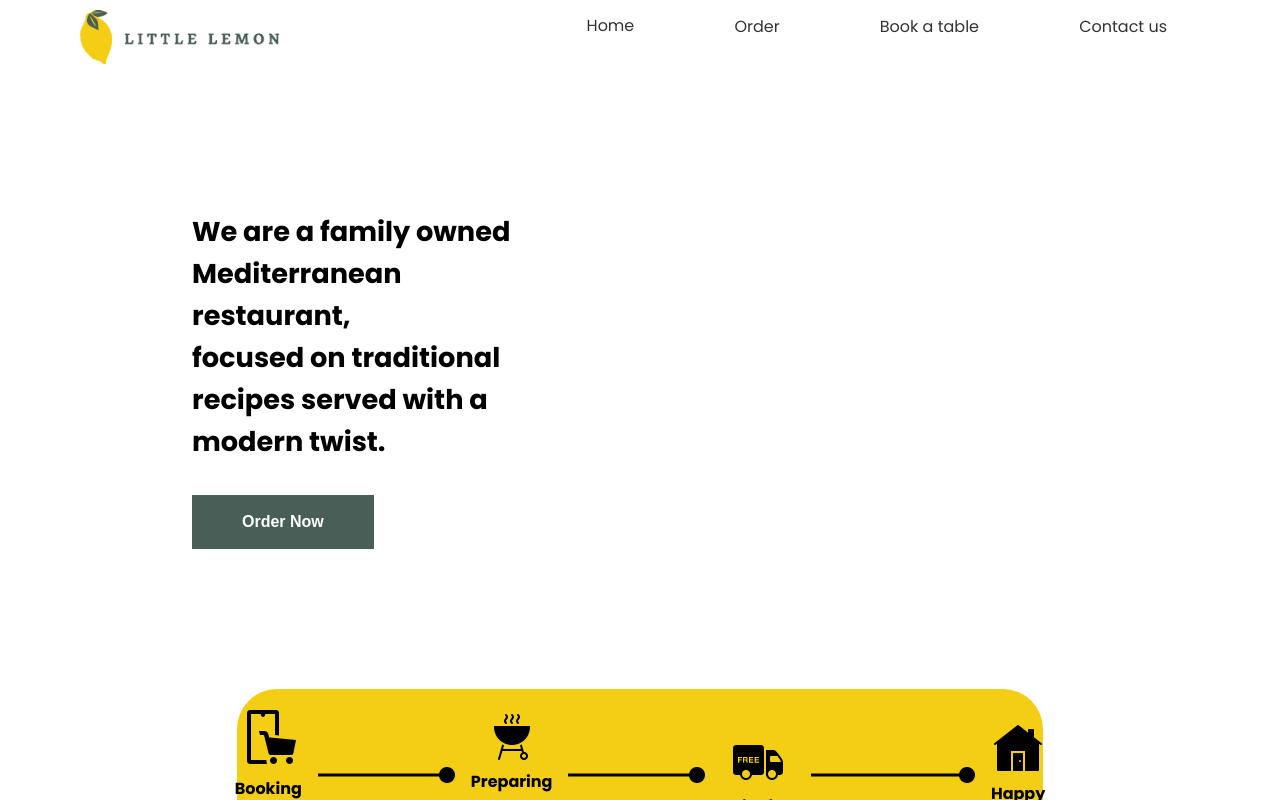
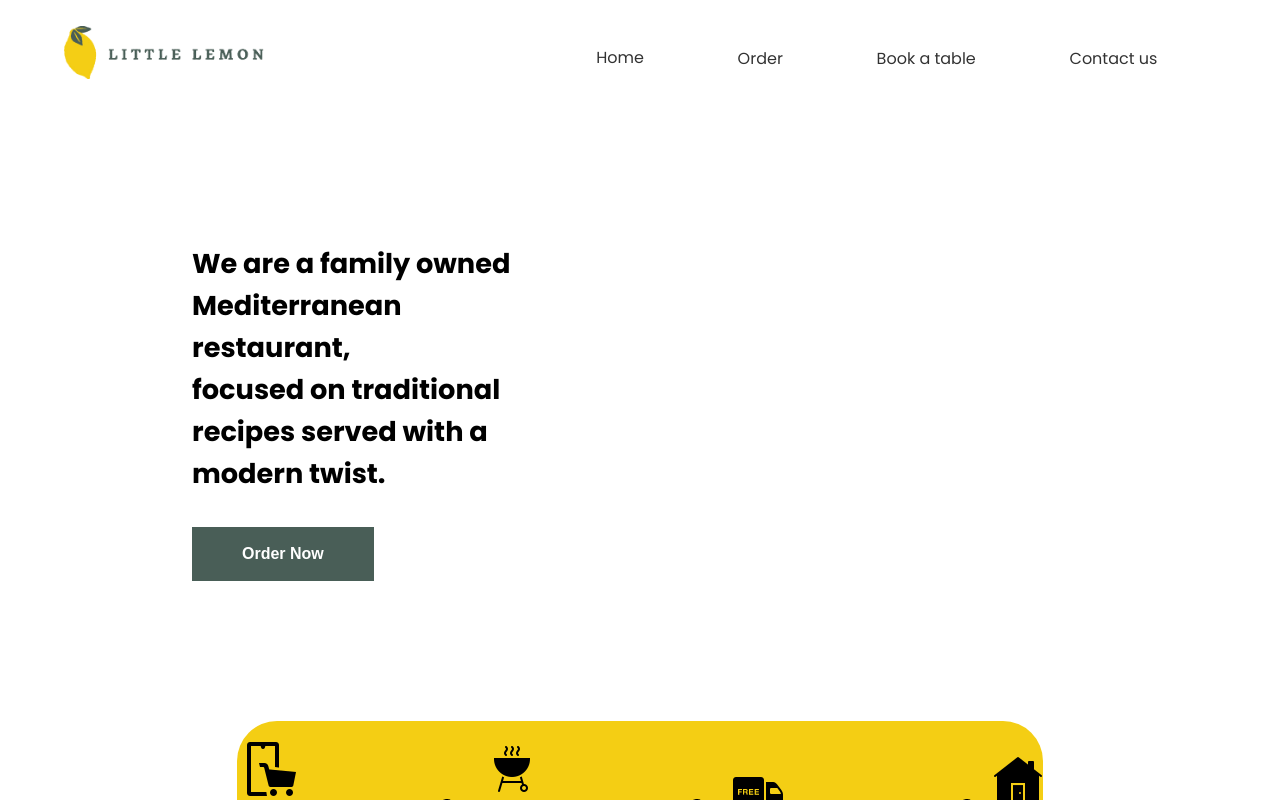
Before and after one commit to Eslamzaid/LittleLemon, a React (Vite) app in the folder LittleLemon/: page / in a window 1280 px wide. Shown: the top 800 px of the page. Built offline with nearby package versions, Linux system fonts and the light colour scheme; a web font is replaced by a local one.

Commit message:
The Header / Nav

```diff
--- a/LittleLemon/src/Layouts/Header/Header.css
+++ b/LittleLemon/src/Layouts/Header/Header.css
@@ -17,7 +17,7 @@ nav {
     transition: 0.5s ease-in-out;
     background-color: white;
     width: 100%;
-    height: 5em;
+    height: 7em;
     /* padding: 1em; */
 }
 
@@ -46,17 +46,16 @@ nav>.desktop-view {
     flex-wrap: wrap;
 }
 
-/*
 .TheNavLinksFather li:first-child {
     position: relative;
     top: 1rem;
     /* border: 1px solid red; */
-/* }  */
+}
 
 /*? The Children ----------Nav links*/
 
 nav ul li {
-    margin: 2rem;
+    margin: 1rem;
 }
 
 nav ul li:not(:first-child) {
@@ -78,6 +77,7 @@ nav ul li:not(:first-child) {
     cursor: pointer;
 }
 
+.MakeItLeft {}
 
 .lactive-class {
     -webkit-box-shadow: 0px 10px 0px 0px rgba(245, 208, 22, 1);
@@ -117,6 +117,7 @@ nav ul li:not(:first-child) {
     justify-content: center;
     align-items: center;
     flex-flow: column;
+    /* border: 1px solid red; */
 }
 
 /*? The child of the minifather view */
@@ -178,6 +179,7 @@ nav ul li:not(:first-child) {
         display: none !important;
     }
 
+
     /*? The phone */
 
     .phone-view {
@@ -185,9 +187,7 @@ nav ul li:not(:first-child) {
         flex-flow: column;
         align-items: flex-end;
         width: 100%;
-        height: 100%;
         transition: 2s all;
-
     }
 
     #ThePhoto {
@@ -214,13 +214,6 @@ nav ul li:not(:first-child) {
         align-items: center;
         width: 90%;
         /* border: 1px solid red; */
-    }
 
-    .TheMiniFather {
-        padding: 0px;
-    }
-
-    #TheLinksPh {
-        padding: 0px;
     }
 }
```
